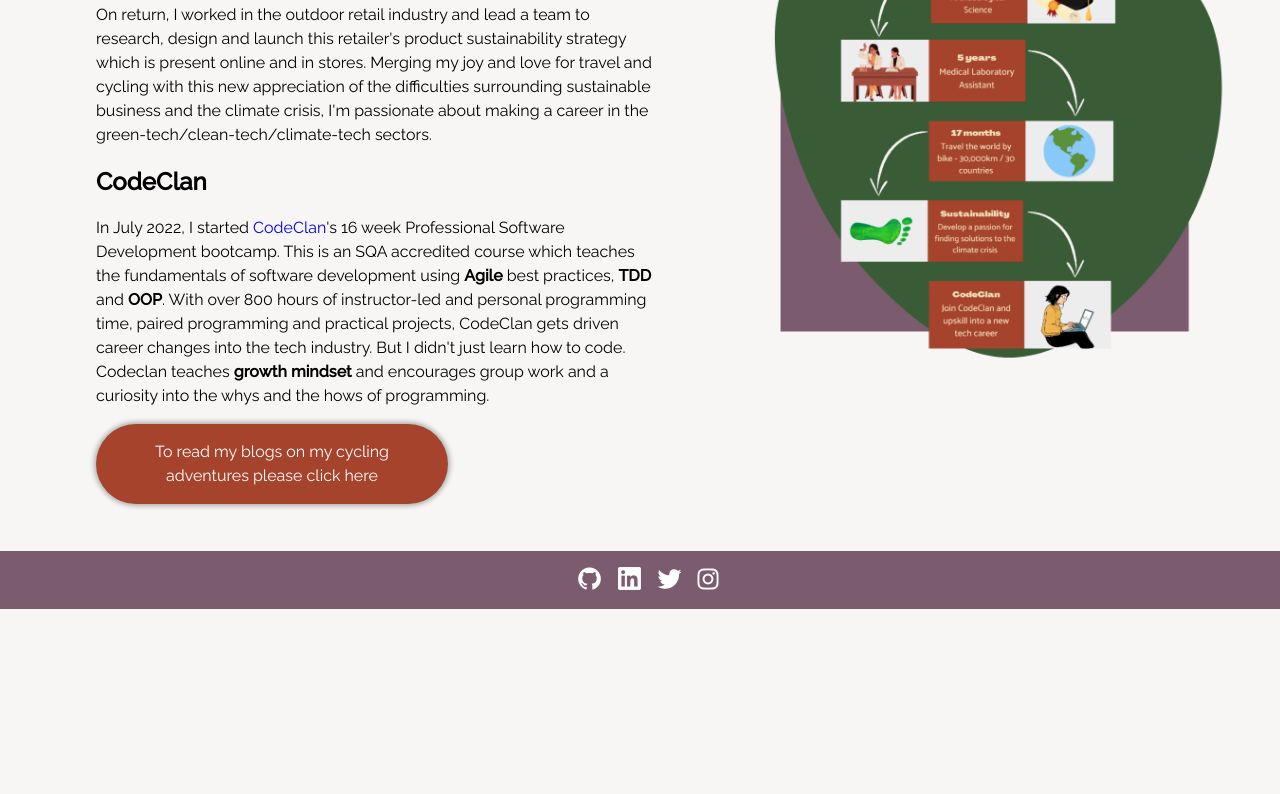
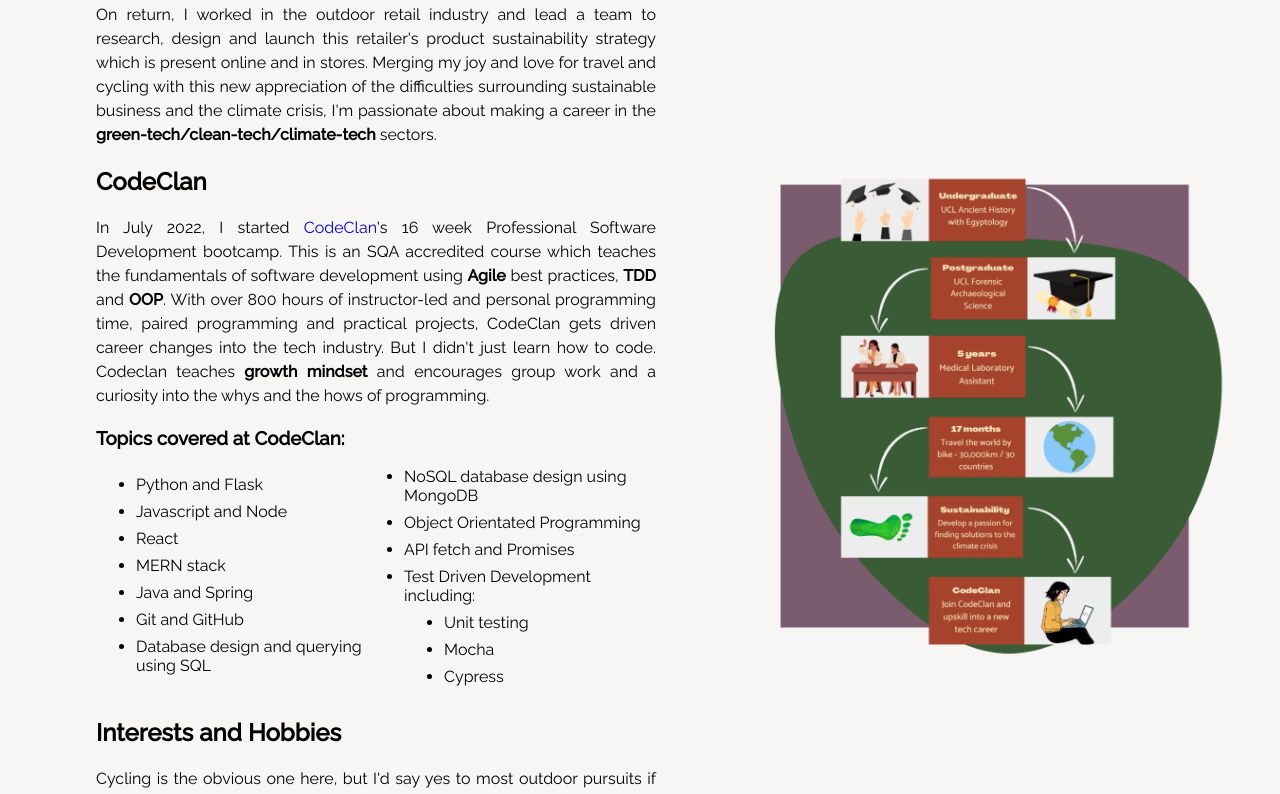
Before and after one commit to HelenLangers/new_portfolio, a React (Create React App) app: page /about in a window 1280 px wide. Shown: the part 520-1314 px from the top of the page. Before the commit the page ends 1129 px from the top, so only its background shows below. Built offline with nearby package versions, Linux system fonts and the light colour scheme.

Commit message:
added more to about and p justify

```diff
--- a/src/Components/About.js
+++ b/src/Components/About.js
@@ -16,13 +16,35 @@
         <div className='code-clan-about'>
         <p >Hi, I'm Helen and I'm a career changer into software development based near Edinburgh.</p>
         <p>My formal education history is in history, archaeology and forensic anthropology. When I left University I worked as an assistant in a private medical lab. After moving to Glasgow to assist in moving an acquired laboratory over to our processes, I decided to take a career break and travel the world by bicycle for 17 months.</p>
-        <p>On return, I worked in the outdoor retail industry and lead a team to research, design and launch this retailer's product sustainability strategy which is present online and in stores. Merging my joy and love for travel and cycling with this new appreciation of the difficulties surrounding sustainable business and the climate crisis, I'm passionate about making a career in the green-tech/clean-tech/climate-tech sectors.</p>
+        <p>On return, I worked in the outdoor retail industry and lead a team to research, design and launch this retailer's product sustainability strategy which is present online and in stores. Merging my joy and love for travel and cycling with this new appreciation of the difficulties surrounding sustainable business and the climate crisis, I'm passionate about making a career in the <strong>green-tech/clean-tech/climate-tech</strong> sectors.</p>
         <h2>CodeClan</h2>
           <p>In July 2022, I started <a href="https://codeclan.com/" target="_blank" rel="noopener noreferrer">CodeClan</a>'s 16 week Professional Software Development bootcamp. This is an SQA accredited course which teaches the fundamentals of software development using <strong>Agile</strong> best practices, <strong>TDD</strong> and <strong>OOP</strong>. With over 800 hours of instructor-led and personal programming time, paired programming and practical projects, CodeClan gets driven career changes into the tech industry. But I didn't just learn how to code. Codeclan teaches <strong>growth mindset</strong> and encourages group work and a curiosity into the whys and the hows of programming.</p>
+          <h3>Topics covered at CodeClan:</h3>
+          <div className='list-container'>
+          <ul className='list'>
+            <li>Python and Flask</li>
+            <li>Javascript and Node</li>
+            <li>React</li>
+            <li>MERN stack</li>
+            <li>Java and Spring</li>
+            <li>Git and GitHub</li>
+            <li>Database design and querying using SQL</li>
+            <li>NoSQL database design using MongoDB</li>
+            <li>Object Orientated Programming</li>
+            <li>API fetch and Promises</li>
+            <li>Test Driven Development including:</li>
+            <li className='sub-list'>Unit testing</li>
+            <li className='sub-list'>Mocha</li>
+            <li className='sub-list'>Cypress</li>
+          </ul>
+          </div>
+          <h2>Interests and Hobbies</h2>
+          <p>Cycling is the obvious one here, but I'd say yes to most outdoor pursuits if given the opportunity (drawing the line at bungee jumping or sky diving... probably). After not doing much exercise during CodeClan, I'm getting back to fitness using the C25K running app and building up my cycling mileage in time to take part in an 800km ultra in May. Beyon being active, I love nothing more than a good book or film (I once had an unlimited cinema pass) and I can't wait to get back to travelling to new places... and not always by bike.</p>
+          <p>I've done a couple of longer cycling adventures, and if it's your thing, then you can read the blogs and watch the videos through this link:</p>
         </div>
         <div className='buttons-flex'>
           <div className='cycling-button-box'>
-            <Link className='cycling-link' to="/cycling">To read my blogs on my cycling adventures please click here</Link>
+            <Link className='cycling-link' to="/cycling">Cycling Blogs & Vlogs</Link>
           </div>
         </div>
         </div>
--- a/src/Styling/index.css
+++ b/src/Styling/index.css
@@ -13,3 +13,8 @@
 body {
   padding-bottom: 1.5rem;
 }
+
+p {
+  text-align: justify;
+  text-justify: inter-word;
+}
--- a/src/Styling/main.css
+++ b/src/Styling/main.css
@@ -46,14 +46,14 @@
     border: rgb(75, 74, 74);
     box-shadow: 0 0 5px 2px rgba(0, 0, 0, .3);
     border-width: 2px;
-    transform: translateY(var(--translate-y,0));
+    transform: translateY(var(--translate-y, 0));
 }
 
-.contact-button-box:nth-of-type(2){
+.contact-button-box:nth-of-type(2) {
     margin-left: 2rem;
 }
 
-.contact-button-box:nth-of-type(3){
+.contact-button-box:nth-of-type(3) {
     margin-left: 2rem;
 }
 
@@ -146,12 +146,12 @@
     font-size: 1rem;
     line-height: 1.5rem;
     border-radius: 48px;
-    width: 25vw;
+    width: 15vw;
     padding: 1rem;
     border: rgb(75, 74, 74);
     box-shadow: 0 0 5px 2px rgba(0, 0, 0, .3);
     border-width: 2px;
-    transform: translateY(var(--translate-y,0));
+    transform: translateY(var(--translate-y, 0));
 }
 
 .cycling-link {
@@ -160,13 +160,32 @@
     text-align: center;
 }
 
+.list-container {
+    margin-bottom: 2rem;
+    ;
+}
+
+.list {
+    columns: 2;
+    -webkit-columns: 2;
+    -moz-columns: 2;
+}
+
+.sub-list {
+    margin-left: 2.5rem;
+}
+
+li {
+    margin-top: 0.5rem;
+}
+
 @media screen and (max-width: 768px) {
-    .main-view{
+    .main-view {
         flex-direction: column;
         margin-top: 0;
     }
 
-    .left-side{
+    .left-side {
         width: 100%;
         height: fit-content;
         align-items: center;
@@ -174,7 +193,7 @@
         margin-bottom: 1rem;
     }
 
-    .left-side-about{
+    .left-side-about {
         width: 100%;
         height: fit-content;
         align-items: center;
@@ -183,7 +202,7 @@
         margin-top: 0;
     }
 
-    .animated-writing{
+    .animated-writing {
         font-size: 3rem;
         margin-left: 0.25rem;
         margin-right: 0.25rem;
@@ -209,15 +228,16 @@
         margin-right: 0.5rem;
     }
 
-    .right-side{
+    .right-side {
         width: 100%;
         height: fit-content;
         align-items: center;
         margin-left: 0;
-        margin-bottom: 1rem;;
+        margin-bottom: 1rem;
+        ;
     }
 
-    .right-side-about{
+    .right-side-about {
         width: 100%;
         height: fit-content;
         align-items: center;
@@ -230,7 +250,7 @@
         margin-left: -5%;
     }
 
-    .profile-image{
+    .profile-image {
         margin-right: 0;
     }
 
```
